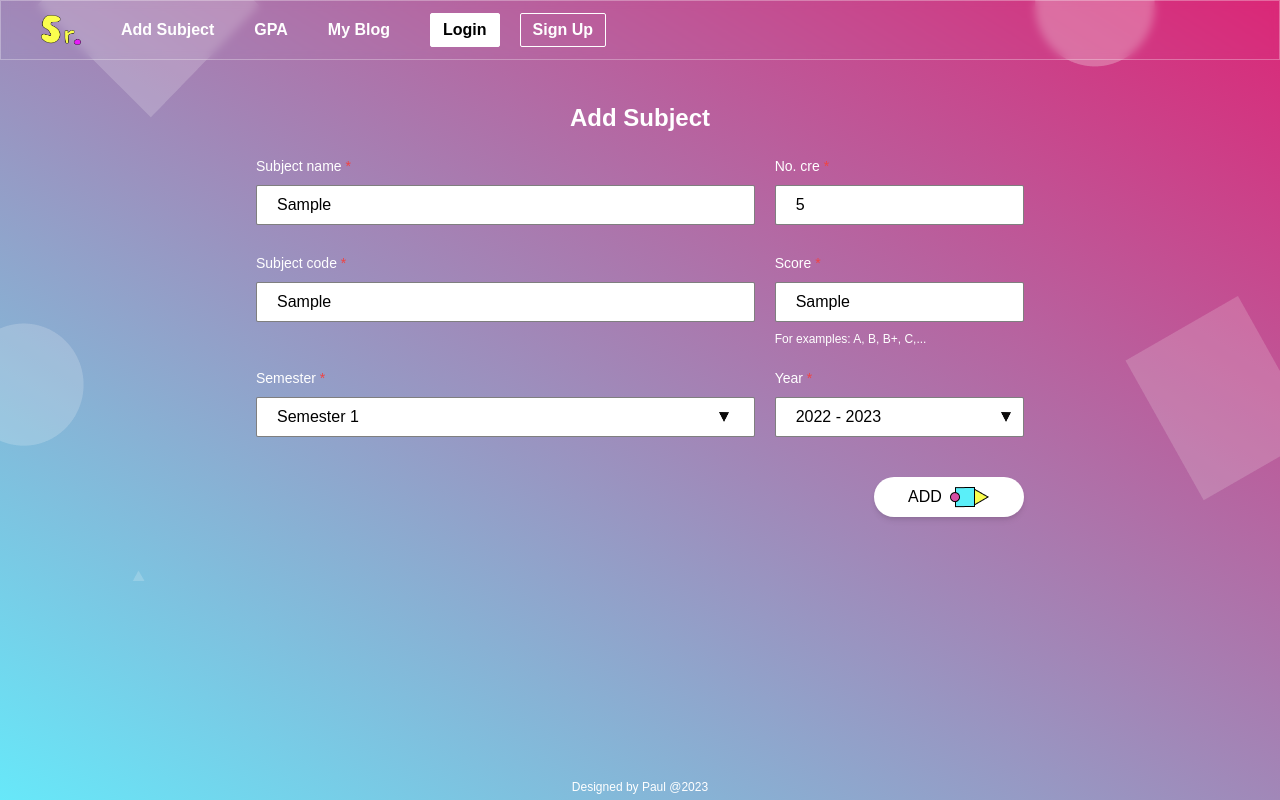
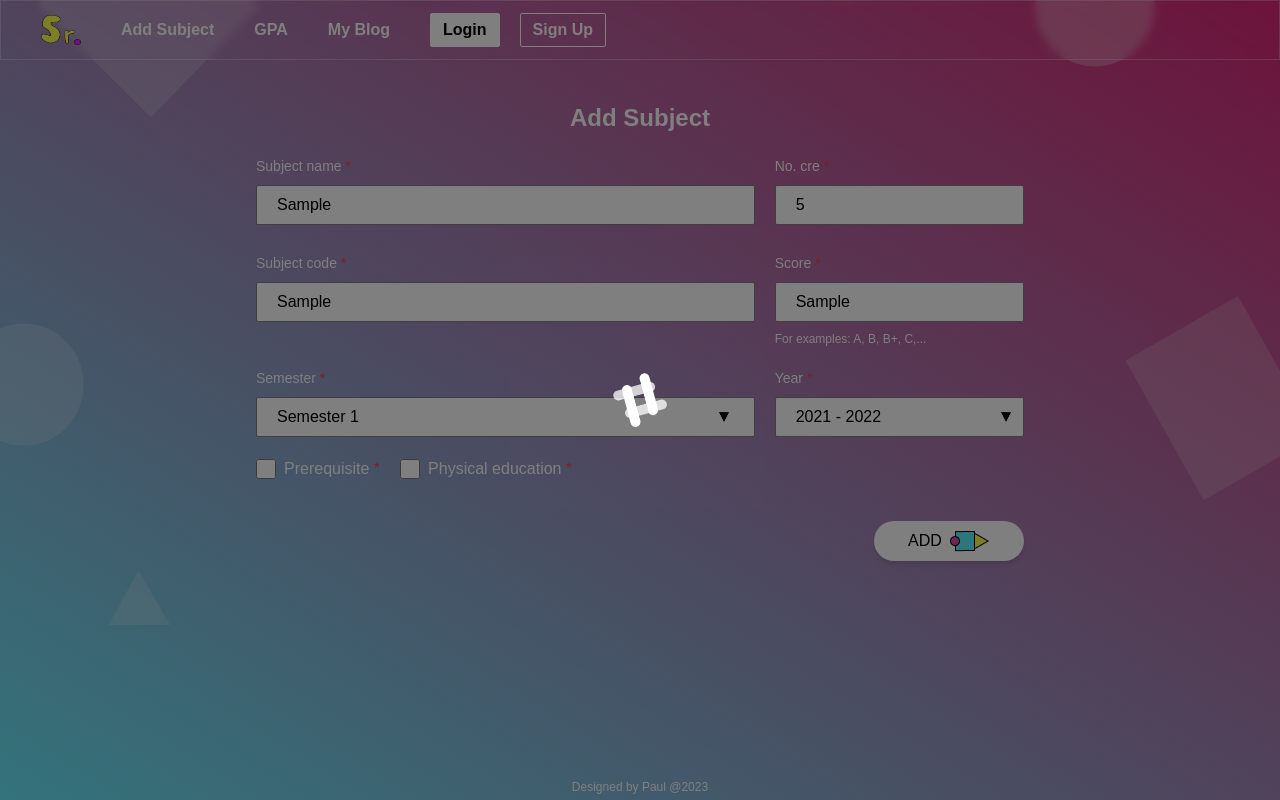
Before and after one commit to 1902VanHuongCoder/Cumulative_points_calculator, a React (Vite) app: page /addsubject in a window 1280 px wide. Both pictures are taken after typing "Sample", "5", "Sample", "Sample" into the empty fields and a click on the button "ADD". Built offline with nearby package versions, Linux system fonts and the light colour scheme; no server answers.

Commit message:
connect to firebase

```diff
--- a/package.json
+++ b/package.json
@@ -19,7 +19,8 @@
     "react-dom": "^18.2.0",
     "react-hook-form": "^7.49.2",
     "react-icons": "^4.12.0",
-    "react-router-dom": "^6.20.1"
+    "react-router-dom": "^6.20.1",
+    "react-spinners": "^0.13.8"
   },
   "devDependencies": {
     "@types/react": "^18.2.43",
--- a/src/App.jsx
+++ b/src/App.jsx
@@ -8,13 +8,20 @@ import Signup from "./components/Signup";
 import { Routes, Route } from "react-router-dom";
 import Aos from "aos";
 import "aos/dist/aos.css";
-import { useEffect } from "react";
+import { useContext, useEffect } from "react";
+import HashLoader from "react-spinners/HashLoader";
+import { LoadingContext } from "./contexts/loadingContext";
+import Notifications from "./components/default_components/Notifications";
+import { NotificationsContext } from "./contexts/notificationContext";
 function App() {
+  const { isLoading } = useContext(LoadingContext);
+  const { isShow, content, type } = useContext(NotificationsContext);
   useEffect(() => {
     Aos.init({ duration: 2000 });
   }, []);
   return (
-    <Routes>
+    <div className="relative w-full overflow-x-hidden">
+      <Routes className="bg-red-700">
         <Route path="/login" element={<Login />}></Route>
         <Route path="/signup" element={<Signup />}></Route>
         <Route path="/greeting" element={<Greeting />}></Route>
@@ -23,6 +30,21 @@ function App() {
         <Route path="/" element={<Home />}></Route>
         <Route path="/home" element={<Home />}></Route>
       </Routes>
+      <div
+        className={`fixed top-0 left-0 ${
+          isLoading ? "block" : "hidden"
+        } bg-[rgba(0,0,0,.5)] w-full h-screen flex justify-center items-center`}
+      >
+        <HashLoader
+          aria-label="Loading Hash"
+          data-testid="loader"
+          loading={true}
+          color="#fff"
+          size={50}
+        />
+      </div>
+      <Notifications show={isShow} type={type} content={content} />
+    </div>
   );
 }
 
--- a/src/components/Addsubject.jsx
+++ b/src/components/Addsubject.jsx
@@ -2,14 +2,16 @@ import GreetingBgPNGDesktop from "../assets/GreetingBgPNGDesktop.png";
 import SelectArrowUp from "../assets/SelectArrowUp.png";
 import SelectArrowDown from "../assets/SelectArrowDown.png";
 import rocketIcon from "../assets/rocket.png";
-import { useState } from "react";
+import { useContext, useState } from "react";
 import Navbar from "./default_components/Navbar";
 import Footer from "./default_components/Footer";
 import Sidebar from "./default_components/Sidebar";
 import { db } from "../firebase_setup/firebase";
 import { addDoc, collection } from "firebase/firestore";
 import { useForm } from "react-hook-form";
+import { LoadingContext } from "../contexts/loadingContext";
 const Addsubject = () => {
+  const { setIsLoading } = useContext(LoadingContext);
   const {
     register,
     handleSubmit,
@@ -20,18 +22,31 @@ const Addsubject = () => {
   const [yearDropdownIsOpen, setYearDropDownIsOpen] = useState(false);
 
   const handleAddSubject = async (data) => {
-
+    let subjectCode = data.subject_code.toUpperCase();
+    let score = data.score.toUpperCase();
+    let state = true;
+    setIsLoading(true);
+    try {
       await addDoc(collection(db, "subjects"), {
         no_cre: data.no_cre,
-        score: data.score,
+        score: score,
         semester: data.semester,
-        subject_code: data.subject_code,
+        subject_code: subjectCode,
         subject_name: data.subject_name,
         year: data.year,
+        prerequisite: data.prerequisite,
+        physicalEducation: data.physicaledu,
       });
-
-    alert("Adding product is successful");
-    reset();
+    } catch (error) {
+      state = false;
+      console.log("Unable to add subjects");
+    }
+    if (state) {
+      reset();
+      setIsLoading(false);
+    } else {
+      alert("Adding product is not successful");
+    }
   };
   return (
     <div className="relative w-full min-h-screen bg-gradient-to-tr from-cyan-300 to-pink-600">
@@ -57,7 +72,9 @@ const Addsubject = () => {
                   name="subject_name"
                   id="subject_name"
                   maxLength={40}
-                  {...register("subject_name", { required: "This field is required!" })}
+                  {...register("subject_name", {
+                    required: "This field is required!",
+                  })}
                   type="text"
                   className="h-[40px] w-full outline-none bg-white border-[1px] border-solid border-[rgba(0,0,0,.5)] px-5 text-black rounded-sm focus:border-[rgba(0,0,0,1)]"
                 />
@@ -181,6 +198,9 @@ const Addsubject = () => {
                     backgroundPosition: `95% 50%`,
                   }}
                 >
+                 <option value="2021 - 2022" className="text-black">
+                    2021 - 2022
+                  </option>
                   <option value="2022 - 2023" className="text-black">
                     2022 - 2023
                   </option>
@@ -194,6 +214,34 @@ const Addsubject = () => {
                     2025 - 2026
                   </option>
                 </select>
+              </div>
+            </div>
+            <div className="flex gap-x-5">
+              <div className="flex items-center gap-x-2">
+                <input
+                  className="h-5 w-5"
+                  type="checkbox"
+                  name="prerequisite"
+                  id="prerequisite"
+                  {...register("prerequisite")}
+                />
+                <label htmlFor="prerequisite" className="text-white">
+                  {" "}
+                  Prerequisite <span className="text-red-500">*</span>
+                </label>
+              </div>
+              <div className="flex items-center gap-x-2">
+                <input
+                  className="h-5 w-5"
+                  type="checkbox"
+                  name="physicaledu"
+                  id="physicaledu"
+                  {...register("physicaledu")}
+                />
+                <label htmlFor="physicaledu" className="text-white">
+                  {" "}
+                  Physical education <span className="text-red-500">*</span>
+                </label>
               </div>
             </div>
           </div>
--- /dev/null
+++ b/src/components/default_components/Notifications.jsx
@@ -0,0 +1,33 @@
+import { FaRegCheckCircle } from "react-icons/fa";
+import { MdErrorOutline } from "react-icons/md";
+import { IoMdClose } from "react-icons/io";
+import { useContext } from "react";
+import { NotificationsContext } from "../../contexts/notificationContext";
+const Notifications = ({ show, type, content }) => {
+    const {setIsShow} = useContext(NotificationsContext);
+  return (
+    <div
+      className={`absolute top-5 right-0 w-fit h-[60px] px-5 ${
+        show ? "translate-x-[-30px]" : "translate-x-[150%]"
+      } ${type === "success" && "bg-green-500"} ${
+        type === "fail" && "bg-red-500"
+      } text-white shadow-lg rounded-md transition-transform`}
+    >
+      {type === "success" && (
+        <p className="flex items-center gap-x-2 h-full">
+          <FaRegCheckCircle /> {content}
+        </p>
+      )}
+      {type === "fail" && (
+        <p className="flex items-center gap-x-2 h-full">
+          <MdErrorOutline /> {content}
+        </p>
+      )}
+      <button onClick={() => setIsShow(false)} className="absolute top-[-10px] left-[-10px] w-[20px] h-[20px] flex justify-center items-center bg-white rounded-full">
+        <IoMdClose className="text-black" />
+      </button>
+    </div>
+  );
+};
+
+export default Notifications;
--- a/src/components/default_components/Sidebar.jsx
+++ b/src/components/default_components/Sidebar.jsx
@@ -4,8 +4,6 @@ import { useContext } from "react";
 import { SidebarContext } from "../../contexts/sidbarContext";
 const Sidebar = () => {
   const { isOpen, setIsOpen } = useContext(SidebarContext);
-
-  console.log(isOpen);
   return (
     <div
       className={`fixed top-0 w-4/5 h-screen overflow-hidden bg-slate-700 py-20 px-5 transition-all duration-500 ${
--- /dev/null
+++ b/src/contexts/loadingContext.jsx
@@ -0,0 +1,13 @@
+import { createContext, useState } from "react";
+
+export const LoadingContext = createContext(false);
+export default function LoadingProvider({children}) {
+  const [isLoading, setIsLoading] = useState(false);
+  return (
+    <LoadingContext.Provider
+      value={{ isLoading: isLoading, setIsLoading: setIsLoading }}
+    >
+      {children}
+    </LoadingContext.Provider>
+  );
+}
--- /dev/null
+++ b/src/contexts/notificationContext.jsx
@@ -0,0 +1,31 @@
+import { createContext, useEffect, useState } from "react";
+
+export const NotificationsContext = createContext(false);
+export default function NotificationsProvider({ children }) {
+  const [isShow, setIsShow] = useState(false);
+  const [content, setContent] = useState(false);
+  const [type, setType] = useState(false);
+  // useEffect(() => {
+  //   if (isShow) {
+  //     setTimeout(() => {
+  //       setIsShow(false);
+  //     }, 2000);
+  //   } else {
+  //     return;
+  //   }
+  // }, [isShow]);
+  return (
+    <NotificationsContext.Provider
+      value={{
+        isShow: isShow,
+        setIsShow: setIsShow,
+        content: content,
+        setContent: setContent,
+        type: type,
+        setType: setType,
+      }}
+    >
+      {children}
+    </NotificationsContext.Provider>
+  );
+}
--- a/src/main.jsx
+++ b/src/main.jsx
@@ -4,11 +4,17 @@ import App from "./App.jsx";
 import "./index.css";
 import { BrowserRouter } from "react-router-dom";
 import SidebarProvider from "./contexts/sidbarContext.jsx";
+import LoadingProvider from "./contexts/loadingContext.jsx";
+import NotificationsProvider from "./contexts/notificationContext.jsx";
 ReactDOM.createRoot(document.getElementById("root")).render(
   <React.StrictMode>
     <BrowserRouter>
       <SidebarProvider>
-        <App />
+        <LoadingProvider>
+          <NotificationsProvider>
+            <App />
+          </NotificationsProvider>
+        </LoadingProvider>
       </SidebarProvider>
     </BrowserRouter>
   </React.StrictMode>
```
Also changed, not shown: src/components/Home.jsx (+17 -4 lines), 1 other file (tests, documents, lock files or other folders). Lines whose indentation alone changed are shown as unchanged.
